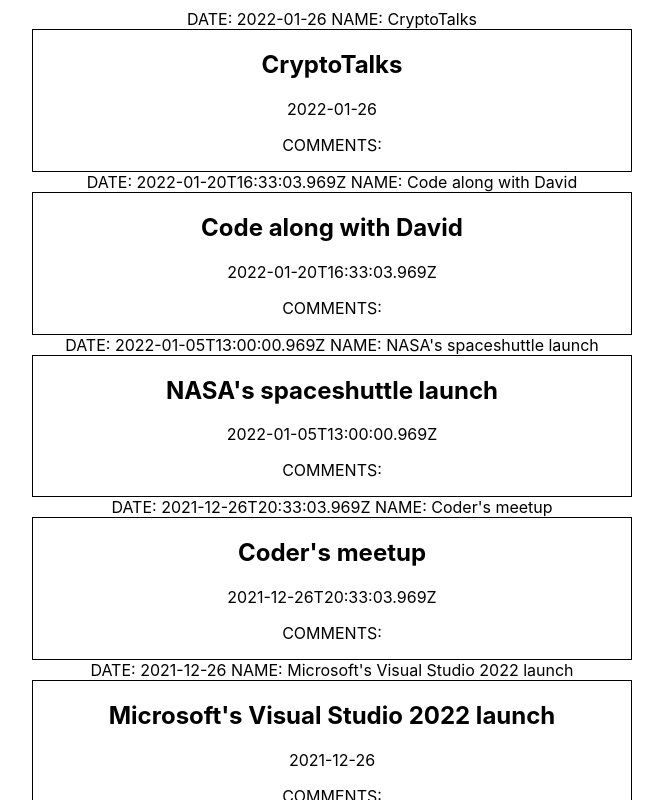
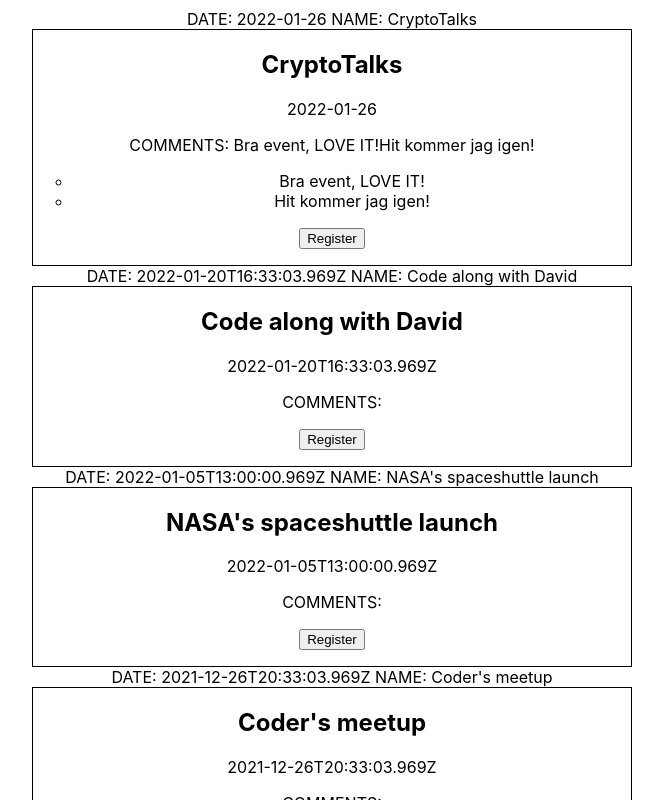
Before and after one commit to codeninjah/uppgift-design-patterns, a React (Create React App) app in the folder uppgift-design-patterns/: page / in a window 1280 px wide. Shown: the part 1320-2120 px from the top of the page, without its empty margins (328-991 px from the left). Built offline with nearby package versions, Linux system fonts and the light colour scheme.

Commit message:
More progress, added comments and will implement register buttons

```diff
--- a/uppgift-design-patterns/src/App.css
+++ b/uppgift-design-patterns/src/App.css
@@ -79,3 +79,9 @@
 article {
   border: 1px solid black;
 }
+
+/*
+.hidden {
+  display: none;
+}
+*/
--- a/uppgift-design-patterns/src/components/MeetupItem.tsx
+++ b/uppgift-design-patterns/src/components/MeetupItem.tsx
@@ -6,7 +6,16 @@
         <>
             <h1>{name}</h1>
             <p>{date}</p>
-            <p>COMMENTS: {comments}</p>
+            <div className="hidden">
+                <p>COMMENTS: {comments}</p>
+                <ul>
+                    {
+                        comments.map(item =>
+                        <li key={item}>{item}</li>)
+                    }
+                </ul>
+                <p><button>Register</button></p>
+            </div>
         </>
     )
 }
--- a/uppgift-design-patterns/src/database.json
+++ b/uppgift-design-patterns/src/database.json
@@ -58,7 +58,7 @@
             "id": "0123456789",
             "name": "CryptoTalks",
             "date": "2022-01-26",
-            "comments": []
+            "comments": ["Bra event, LOVE IT!", "Hit kommer jag igen!"]
         }
     ]
 }
```
